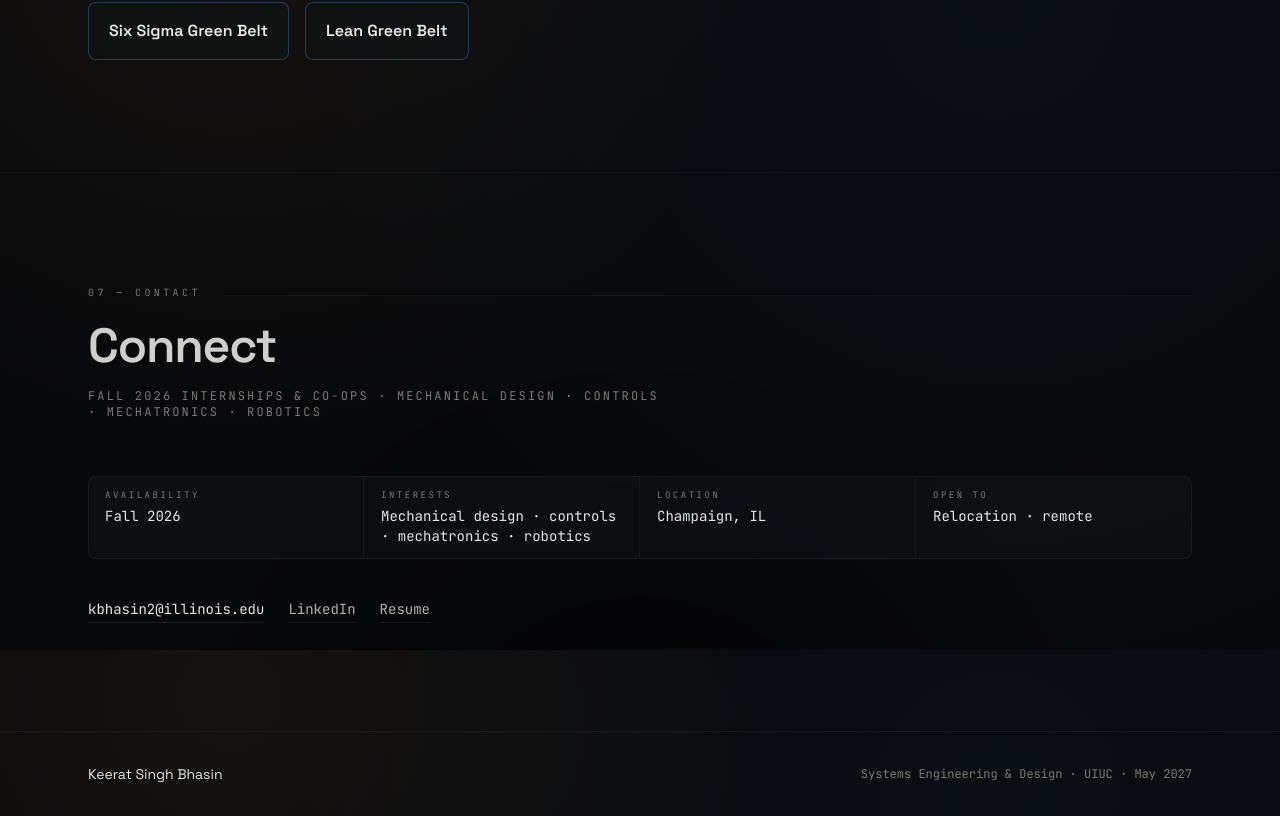
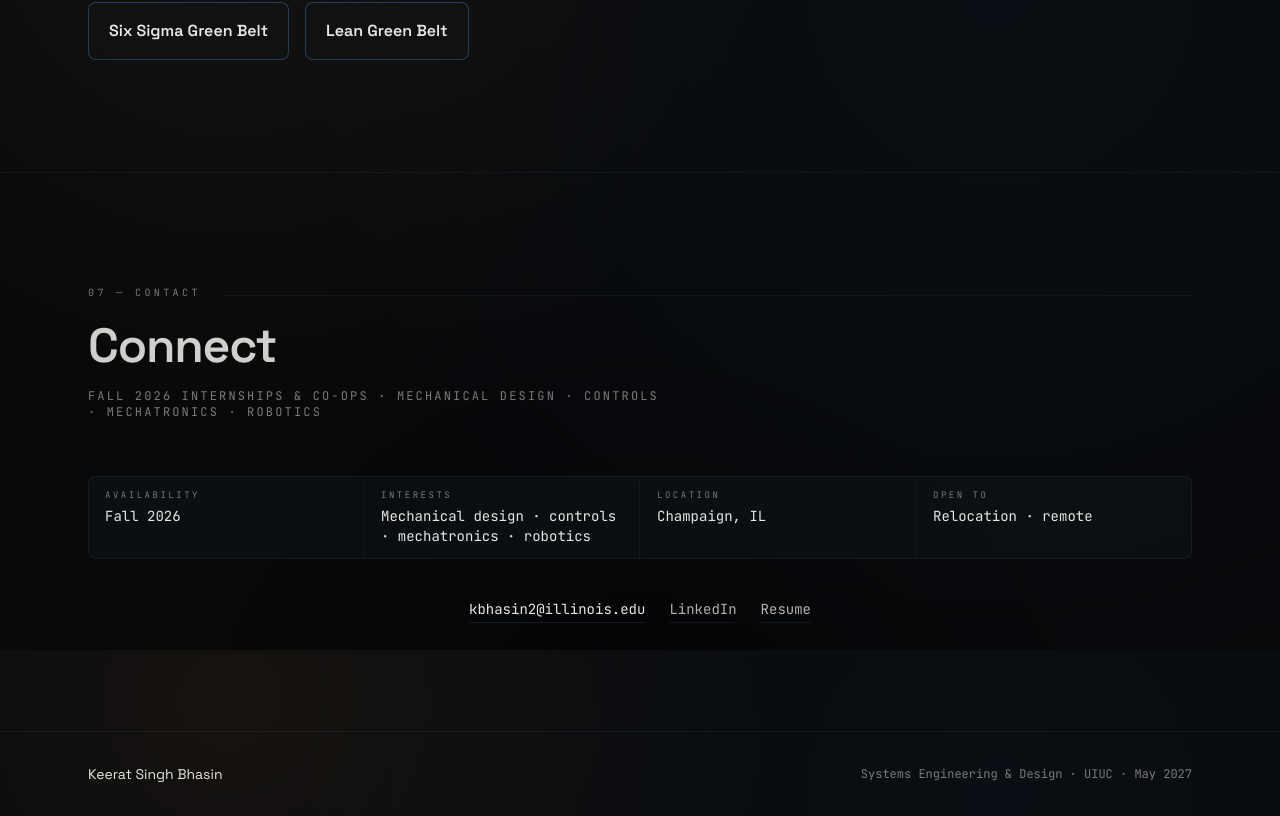
Before and after one commit to Keerat-Bhasin/personal-portfolio, a Next.js app: page / in a window 1280 px wide. Shown: the part 6550-7366 px from the top of the page. Built offline with nearby package versions, Linux system fonts and the light colour scheme.

Commit message:
Final edits for May

```diff
--- a/src/components/contact/Contact.tsx
+++ b/src/components/contact/Contact.tsx
@@ -29,7 +29,7 @@
   return (
     <MotionReveal>
       <TelemetryStrip items={contactTelemetry} className="mb-10" />
-      <div className="flex flex-wrap gap-6">
+      <div className="flex flex-wrap justify-center gap-6">
         <Link
           href={`mailto:${site.email}`}
           className="font-mono text-sm text-text-primary underline decoration-border/50 underline-offset-8 transition hover:decoration-signal/40"
```
